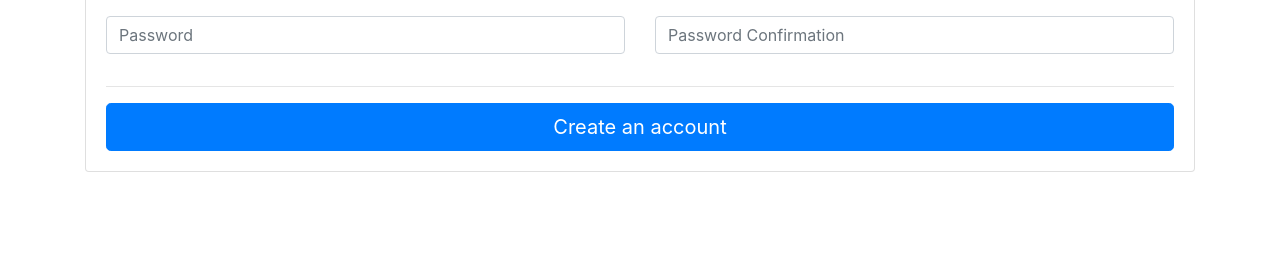
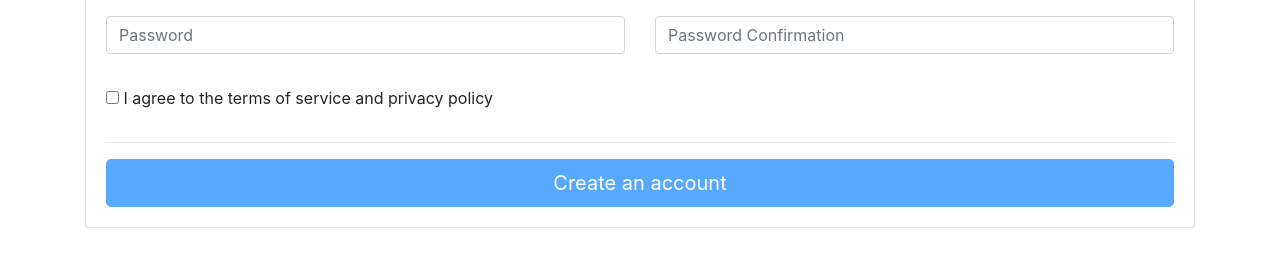
Before and after one commit to cs-bachelor-project/company-client, a Vue app: page /register in a window 1280 px wide. Shown: the part 363-620 px from the top of the page. Built offline with nearby package versions, Linux system fonts and the light colour scheme; no server answers.

Commit message:
agree checkbox for register

```diff
--- a/src/components/auth/register.vue
+++ b/src/components/auth/register.vue
@@ -58,8 +58,14 @@
             </div>
           </div>
 
+          <div class="row">
+            <div class="col-sm-12 my-3">
+              <input type="checkbox" v-model="agreed"> I agree to the terms of service and privacy policy
+            </div>
+          </div>
+
           <hr class="mb-3" />
-          <button class="btn btn-primary btn-lg btn-block" type="submit">Create an account</button>
+          <button class="btn btn-primary btn-lg btn-block" type="submit" :disabled="!agreed">Create an account</button>
         </form>
       </div>
     </div>
@@ -70,6 +76,7 @@
 export default {
   data() {
     return {
+      agreed: false,
       cities: {},
       errors: {},
       data: {
--- a/src/components/index.vue
+++ b/src/components/index.vue
@@ -78,13 +78,7 @@
             </div>
           </div>
 
-          <div class="row">
-            <div class="col-sm-12 my-3">
-              <input type="checkbox" v-model="agreed"> I agree to the terms of service and privacy policy
-            </div>
-          </div>
-
-          <button class="btn btn-primary btn-lg btn-block" type="submit" :disabled="!agreed">Book a ride</button>
+          <button class="btn btn-primary btn-lg btn-block" type="submit">Book a ride</button>
         </form>
       </div>
     </div>
@@ -121,7 +115,6 @@ export default {
         ],
       },
       companies: [],
-      agreed: false,
     };
   },
   created() {
```
